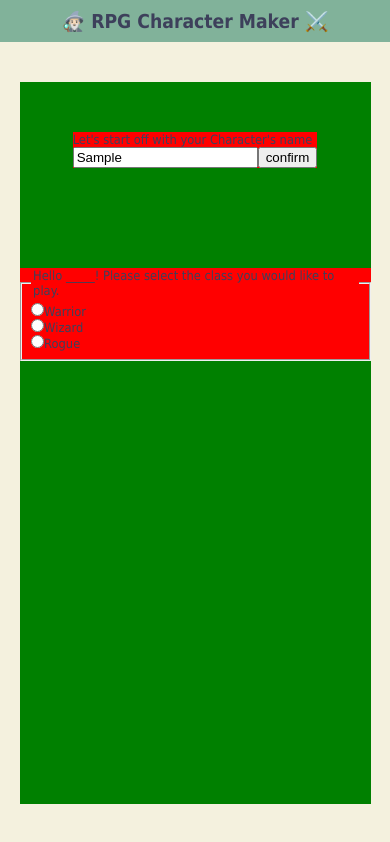
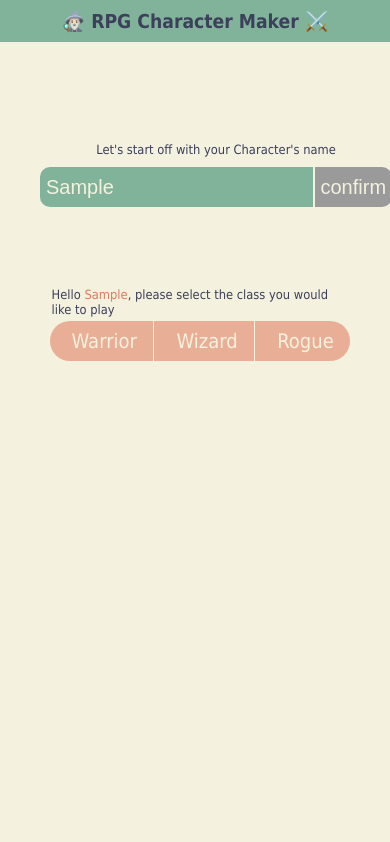
Before and after one commit to shdzhng/RPGMaker-challenge, a Next.js app: page / in a window 390 px wide. Both pictures are taken after typing "Sample" into the empty fields and a click on the button "confirm". Built offline with nearby package versions, Linux system fonts and the light colour scheme.

Commit message:
add animation and responsive styling

```diff
--- a/components/Form.jsx
+++ b/components/Form.jsx
@@ -1,6 +1,10 @@
-import React, { useState, useRef, useEffect } from 'react';
-import styled, { css } from 'styled-components';
-import { flexCol } from '../styles/templates';
+import React, { useState, useRef } from 'react';
+import {
+  FormContainer,
+  FormsContainer,
+  InputContainer,
+  SubmitButton,
+} from './component.styles';
 
 const CLASS_OPTIONS = ['Warrior', 'Wizard', 'Rogue'];
 
@@ -22,84 +26,101 @@ const Form = () => {
       }}
     >
       {data.name === null && <h1>Welcome to the RPG Character Maker!</h1>}
-
       <FormContainer>
         <p>Let's start off with your Character's name</p>
-        <input ref={nameRef} />
+        <InputContainer>
+          <input
+            type="text"
+            placeholder="enter character name"
+            ref={nameRef}
+            disabled={data.name ? true : false}
+          />
           <button
+            disabled={data.name ? true : false}
             onClick={(e) => {
               e.preventDefault();
-            console.log();
+              if (
+                nameRef.current.value === null ||
+                nameRef.current.value === ''
+              ) {
+                alert('name cannot be empty');
+              } else {
                 setData((prev) => {
                   return { ...prev, name: nameRef.current.value };
                 });
+              }
             }}
           >
             confirm
           </button>
+        </InputContainer>
       </FormContainer>
 
       {data.name !== null && (
         <FormContainer ref={classRef}>
           <fieldset>
             <legend>
-              Hello _____! Please select the class you would like to play.
+              <p>
+                Hello <span>{data.name}</span>, please select the class you
+                would like to play
+              </p>
             </legend>
+
+            <InputContainer>
               {CLASS_OPTIONS.map((option, i) => (
                 <div key={option}>
                   <input
+                    disabled={data.class ? true : false}
                     name="classSelect"
                     type="radio"
                     id={option}
                     value={option}
-                  onChange={({ target }) =>
+                    onChange={({ target }) => {
                       setData((prev) => {
                         return { ...prev, class: target.value };
-                    })
-                  }
+                      });
+                    }}
                   />
                   <label htmlFor={option}>{option}</label>
                 </div>
               ))}
+            </InputContainer>
           </fieldset>
         </FormContainer>
       )}
-
       {data.class !== null && (
         <FormContainer>
           <p>
-            A fine choice. You will be a fantastic _____! Finally, when were you
-            born?
+            A fine choice. You will be a fantastic <span>{data.class}</span>!
+            Finally, when were you born?
           </p>
-          <input type="date" ref={birthdayRef} />
+          <InputContainer>
+            <input
+              type="date"
+              ref={birthdayRef}
+              disabled={data.birthday ? true : false}
+            />
             <button
+              disabled={data.birthday ? true : false}
               onClick={(e) => {
                 e.preventDefault();
+                if (birthdayRef.current.value === null) {
+                  alert('not a valid date');
+                } else {
                   setData((prev) => {
                     return { ...prev, birthday: birthdayRef.current.value };
                   });
+                }
               }}
             >
               confirm
             </button>
+          </InputContainer>
         </FormContainer>
       )}
-
-      {data.birthday !== null && <button type="submit">submit</button>}
+      {data.birthday !== null && <SubmitButton type="submit"></SubmitButton>}
     </FormsContainer>
   );
 };
 
-const FormContainer = styled.div`
-  margin: 50px auto;
-  background-color: red;
-`;
-
-const FormsContainer = styled.form`
-  width: 90%;
-  height: 90%;
-  ${flexCol}
-  background-color:green;
-`;
-
 export default Form;
--- /dev/null
+++ b/components/component.styles.js
@@ -0,0 +1,226 @@
+import styled, { css } from 'styled-components';
+
+export const flexCol = css`
+  display: flex;
+  flex-direction: column;
+  align-items: center;
+`;
+
+const inputContainerDefault = css`
+  display: flex;
+  width: 100%;
+  justify-content: center;
+  font-size: 1.25rem;
+  gap: 1.5px;
+  transition: all 200ms ease-in-out;
+`;
+
+export const FormContainer = styled.div`
+  margin: 40px auto;
+  ${flexCol}
+  gap: 10px;
+  animation: slide-in-blurred-bottom 0.65s cubic-bezier(0.23, 1, 0.32, 1) both;
+  @keyframes slide-in-blurred-bottom {
+    0% {
+      transform: translateY(1000px) scaleY(2.5) scaleX(0.2);
+      transform-origin: 50% 100%;
+      filter: blur(40px);
+      opacity: 0;
+    }
+    100% {
+      transform: translateY(0) scaleY(1) scaleX(1);
+      transform-origin: 50% 50%;
+      filter: blur(0);
+      opacity: 1;
+    }
+  }
+`;
+
+export const SubmitButton = styled.button`
+  animation: bounce-in-top 0.65s cubic-bezier(0.23, 1, 0.32, 1) both;
+  width: 200px;
+  height: 200px;
+  border-radius: 100%100%;
+  border: none;
+  background-color: ${({ theme }) => theme.accent};
+  color: ${({ theme }) => theme.text.secondary};
+  font-weight: 900;
+  font-size: 1.5rem;
+  transition: all 100ms ease-in;
+
+  &:before {
+    content: 'EMBARK ON ADVENTURE?';
+  }
+
+  &:hover {
+    background-color: ${({ theme }) => theme.background.accent};
+    width: 210px;
+    height: 210px;
+    &:before {
+      content: 'LETS GO!';
+    }
+  }
+
+  @-webkit-keyframes rotate-out-2-cw {
+    0% {
+      -webkit-transform: rotate(0);
+      transform: rotate(0);
+      opacity: 1;
+    }
+    100% {
+      -webkit-transform: rotate(45deg);
+      transform: rotate(45deg);
+      opacity: 0;
+    }
+  }
+
+  @keyframes rotate-out-2-cw {
+    0% {
+      -webkit-transform: rotate(0);
+      transform: rotate(0);
+      opacity: 1;
+    }
+    100% {
+      -webkit-transform: rotate(45deg);
+      transform: rotate(45deg);
+      opacity: 0;
+    }
+  }
+
+  @keyframes bounce-in-top {
+    0% {
+      transform: translateY(-500px);
+      animation-timing-function: ease-in;
+      opacity: 0;
+    }
+    38% {
+      transform: translateY(0);
+      animation-timing-function: ease-out;
+      opacity: 1;
+    }
+    55% {
+      transform: translateY(-65px);
+      animation-timing-function: ease-in;
+    }
+    72% {
+      transform: translateY(0);
+      animation-timing-function: ease-out;
+    }
+    81% {
+      transform: translateY(-28px);
+      animation-timing-function: ease-in;
+    }
+    90% {
+      transform: translateY(0);
+      animation-timing-function: ease-out;
+    }
+    95% {
+      transform: translateY(-8px);
+      animation-timing-function: ease-in;
+    }
+    100% {
+      transform: translateY(0);
+      animation-timing-function: ease-out;
+    }
+  }
+`;
+
+export const FormsContainer = styled.form`
+  width: 90%;
+  height: 90%;
+  ${flexCol}
+  padding: 20px;
+`;
+
+///styled according to based on input type
+export const InputContainer = styled.div`
+  ${inputContainerDefault};
+  height: 40px;
+  border-radius: 10px;
+
+  button,
+  input {
+    transition: inherit;
+    font-size: inherit;
+    color: ${({ theme }) => theme.text.secondary};
+    height: 100%;
+  }
+
+  input {
+    background-color: ${({ theme }) => theme.background.secondary};
+    padding-left: 6px;
+    border: none;
+    outline: none;
+    ::placeholder {
+      color: ${({ theme }) => theme.text.secondary + '80'};
+    }
+    border-radius: 10px 0 0 10px;
+  }
+
+  /// if disabled
+  input {
+    &:disabled {
+      color: ${({ theme }) => theme.text.secondary};
+    }
+  }
+
+  ///text type styling
+  :has(input[type='text']:active, input[type='text']:focus) {
+    height: 60px;
+  }
+
+  ///radio type styling
+  :has(input[type='radio']) {
+    div {
+      display: flex;
+      padding: 0 1rem;
+      justify-content: center;
+      align-items: center;
+      color: ${({ theme }) => theme.text.secondary};
+      background-color: ${({ theme }) => theme.accent + '90'};
+      transition: inherit;
+
+      &:not(:has(:checked)):hover {
+        background-color: ${({ theme }) => theme.accent};
+      }
+
+      &:first-child {
+        border-radius: 2rem 0 0 2rem;
+      }
+      &:last-child {
+        border-radius: 0 2rem 2rem 0;
+      }
+      :has(:checked) {
+        background-color: ${({ theme }) => theme.background.secondary};
+      }
+      :has(:disabled) {
+        color: ${({ theme }) => theme.text.secondary};
+        background-color: ${({ theme }) => theme.disabled};
+        :has(:checked) {
+          background-color: ${({ theme }) => theme.background.secondary};
+        }
+      }
+    }
+  }
+
+  input[type='radio'] {
+    -webkit-appearance: none;
+    appearance: none;
+    height: 0;
+  }
+
+  button {
+    background-color: ${({ theme }) => theme.accent + '95'};
+    border: none;
+    border-radius: 0 10px 10px 0px;
+    &:hover {
+      background-color: ${({ theme }) => theme.accent};
+    }
+    &:active {
+      background-color: ${({ theme }) => theme.accent + '90'};
+    }
+    &:disabled {
+      background-color: ${({ theme }) => theme.disabled};
+    }
+  }
+`;
--- a/pages/index.js
+++ b/pages/index.js
@@ -1,6 +1,7 @@
 import Head from 'next/head';
-import styled, { css } from 'styled-components';
-import { flexCol } from '../styles/templates';
+import styled from 'styled-components';
+import { flexCol } from '../components/component.styles';
+
 import Form from '../components/Form';
 
 export default function Home() {
@@ -14,7 +15,6 @@ export default function Home() {
         />
         <link rel="icon" href="/favicon.ico" />
       </Head>
-
       <Form />
     </Main>
   );
--- a/styles/globalStyles.js
+++ b/styles/globalStyles.js
@@ -2,19 +2,30 @@ import { createGlobalStyle } from 'styled-components';
 import breakpoints from './breakpoints';
 
 export const lightTheme = {
-  text: '#3D405B',
+  text: {
+    primary: '#3D405B',
+    secondary: '#F4F1DE',
+  },
   accent: '#E07A5F',
   background: {
     primary: '#F4F1DE',
     secondary: '#81B29A',
     contrast: '#264653',
+    accent: '#e9c46a',
   },
+  disabled: '#9a9a9a',
 };
 
 export const darkTheme = {
-  text: '#F4F1DE',
+  text: { primary: '#F4F1DE', secondary: '#fefae0' },
   accent: '#E9C46A',
-  background: { primary: '#264653', secondary: '#2A9D8F', contrast: '#F4F1DE' },
+  background: {
+    primary: '#264653',
+    secondary: '#2A9D8F',
+    contrast: '#F4F1DE',
+    accent: '#E07A5F',
+  },
+  disabled: '#9a9a9a',
 };
 
 export const GlobalStyles = createGlobalStyle`
@@ -32,7 +43,7 @@ body {
 
   body {
     background: ${({ theme }) => theme.body};
-    color: ${({ theme }) => theme.text};
+    color: ${({ theme }) => theme.text.primary};
     font-family: Tahoma, Helvetica, Arial, Roboto, sans-serif;
     @media (${breakpoints.device.sm}) {
       font-size: 0.9rem;
@@ -42,14 +53,22 @@ body {
     }
   }
 
-  span{background-color: ${({ theme }) => theme.accent}}
+  span{
+    color: ${({ theme }) => theme.accent};
+
+  }
+
+  fieldset{
+    border:none;
+  }
 
 a {
   color: inherit;
   text-decoration: none;
 }
 
+
   h1{
-     color: ${({ theme }) => theme.text};
+     color: ${({ theme }) => theme.text.primary};
   }
 `;
--- a/styles/templates.js
+++ /dev/null
@@ -1,9 +0,0 @@
-import { css } from 'styled-components';
-
-const flexCol = css`
-  display: flex;
-  flex-direction: column;
-  align-items: center;
-`;
-
-export { flexCol };
```
Lines whose indentation alone changed are shown as unchanged.
